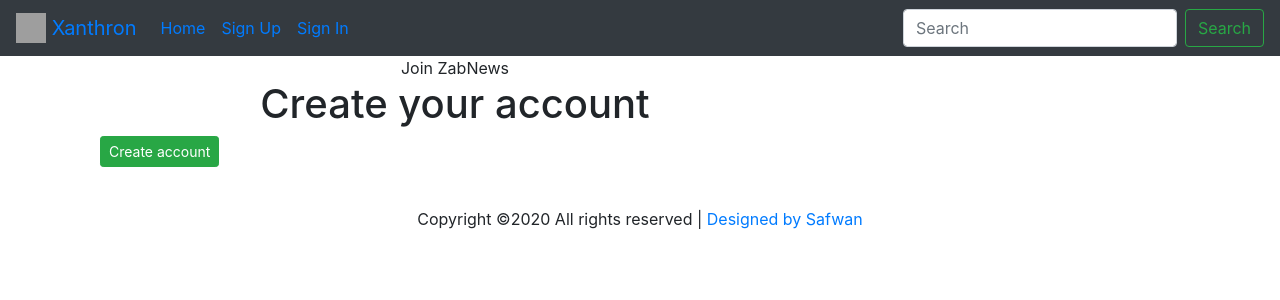
After one commit to safwanvk/py, a Django app: template mod8/django/base/core/templates/account/register.html in a window 1280 px wide. The commit adds this page. Shown: the top 300 px of the page. Run offline with Django 3.2, Linux system fonts and the light colour scheme; the template is opened without the code that fills it, so the values that code supplies are empty; some libraries are stand-ins or nearby versions; grey boxes are pictures that could not be loaded.

Commit message:
:white_check_mark: Set signup & signout

```diff
--- a/mod8/django/base/base/settings.py
+++ b/mod8/django/base/base/settings.py
@@ -134,3 +134,6 @@ STATIC_ROOT = [
 ]
 
 CRISPY_TEMPLATE_PACK = 'bootstrap4'
+
+LOGIN_REDIRECT_URL = 'core:index'
+LOGOUT_REDIRECT_URL = '/'
--- /dev/null
+++ b/mod8/django/base/core/templates/account/register.html
@@ -0,0 +1,17 @@
+{% extends 'core/base.html' %}
+{% load crispy_forms_filters %}
+{% block title %} Sign-Up{% endblock title %}
+{% block content %}
+<div class="container">
+    <div class="col-md-8 Link-form">
+        <center>Join ZabNews</center>
+        <center><h1>Create your account</h1></center>
+        <form method="POST">
+            {% csrf_token %}
+            {{ form|crispy }}
+            <input type="Submit" class="btn btn-success btn-sm" value="Create account"><br>
+        </form>
+    </div>
+
+</div>
+{% endblock content %}
--- a/mod8/django/base/core/templates/core/index.html
+++ b/mod8/django/base/core/templates/core/index.html
@@ -32,9 +32,9 @@
                 <td>{{ data.name }}</td>
                 <td>{{ data.gender }}</td>
                 <td>{{ data.age }}</td>
-                <td><a class="btn btn-primary" href="{% url 'update' data.id %}">Update</a></td>
+                <td><a class="btn btn-primary" href="{% url 'core:update' data.id %}">Update</a></td>
                 <td>
-                    <form action="{% url 'delete' data.id %}" method="POST" class="d-inline-block">
+                    <form action="{% url 'core:delete' data.id %}" method="POST" class="d-inline-block">
                        {% csrf_token %}
                        <input type="submit" class="btn btn-danger" value="Delete"/>
                     </form>
--- a/mod8/django/base/core/templates/core/navbar.html
+++ b/mod8/django/base/core/templates/core/navbar.html
@@ -14,9 +14,21 @@
         <li class="nav-item active">
           <a class="nav-link" href="#">Home <span class="sr-only">(current)</span></a>
         </li>
+        {% if user.is_authenticated %}
         <li class="nav-item">
-          <a class="nav-link" href="#">Logout</a>
+          <a class='nav-link' href='/'>Hello {{ user.username}}</a>
         </li>
+        <li class="nav-item">
+          <a class='nav-link' href="/logout">Sign out</a>
+        </li>
+        {% else %}
+        <li class="nav-item">
+          <a class='nav-link' href="{% url 'core:register' %}">Sign Up</a>
+        </li>
+        <li class="nav-item">
+          <a class='nav-link' href="{% url 'core:login' %}">Sign In</a>
+        </li>
+        {% endif %}
         <!--<li class="nav-item dropdown">
           <a class="nav-link dropdown-toggle" href="#" id="navbarDropdown" role="button" data-toggle="dropdown" aria-haspopup="true" aria-expanded="false">
             Dropdown
```
Also changed, not shown: mod8/django/base/core/forms.py (+6 -1 lines), mod8/django/base/core/templates/registration/login.html (added, +17 -0 lines), mod8/django/base/core/urls.py (+5 -3 lines), mod8/django/base/core/views.py (+13 -1 lines).
